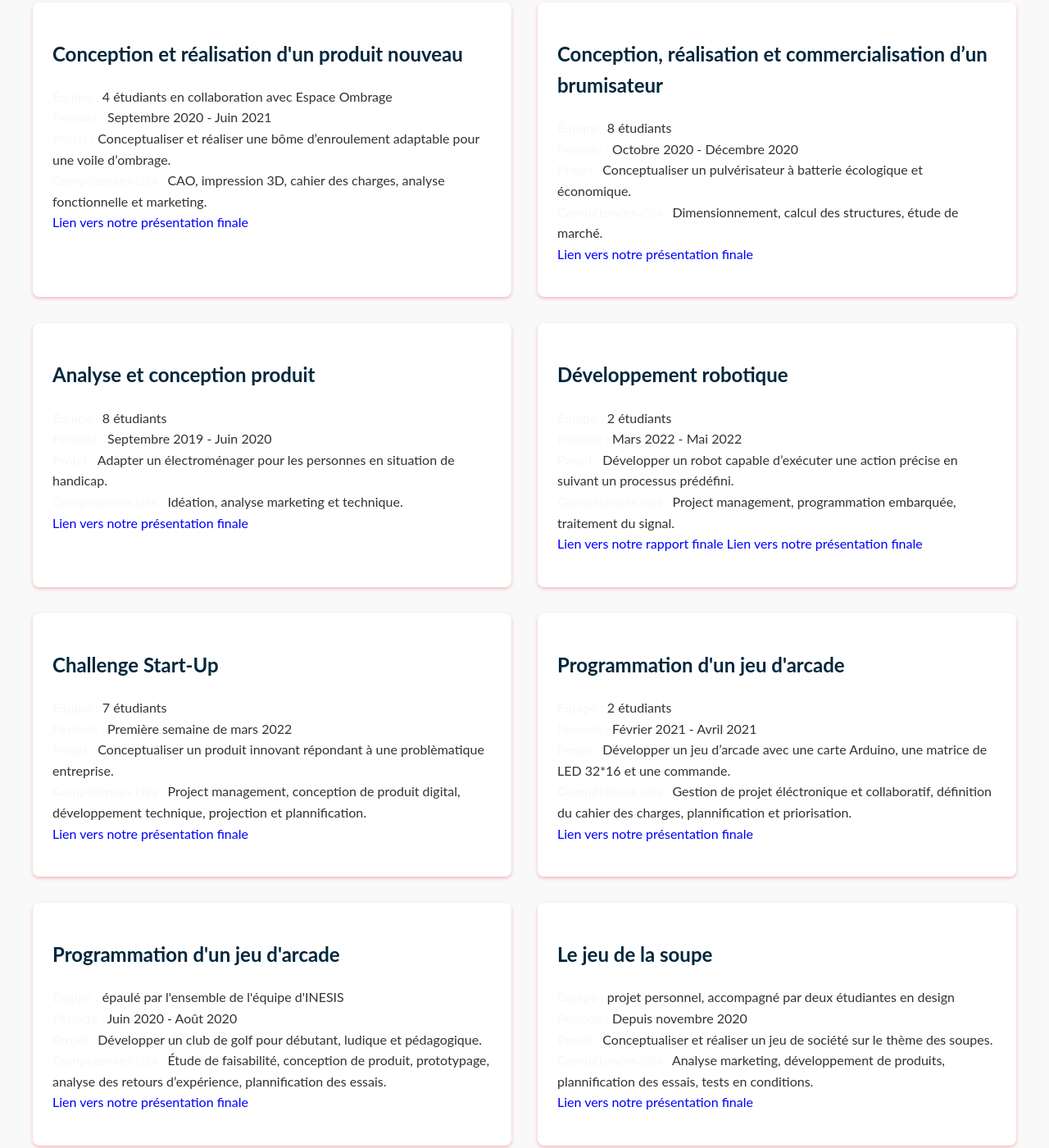
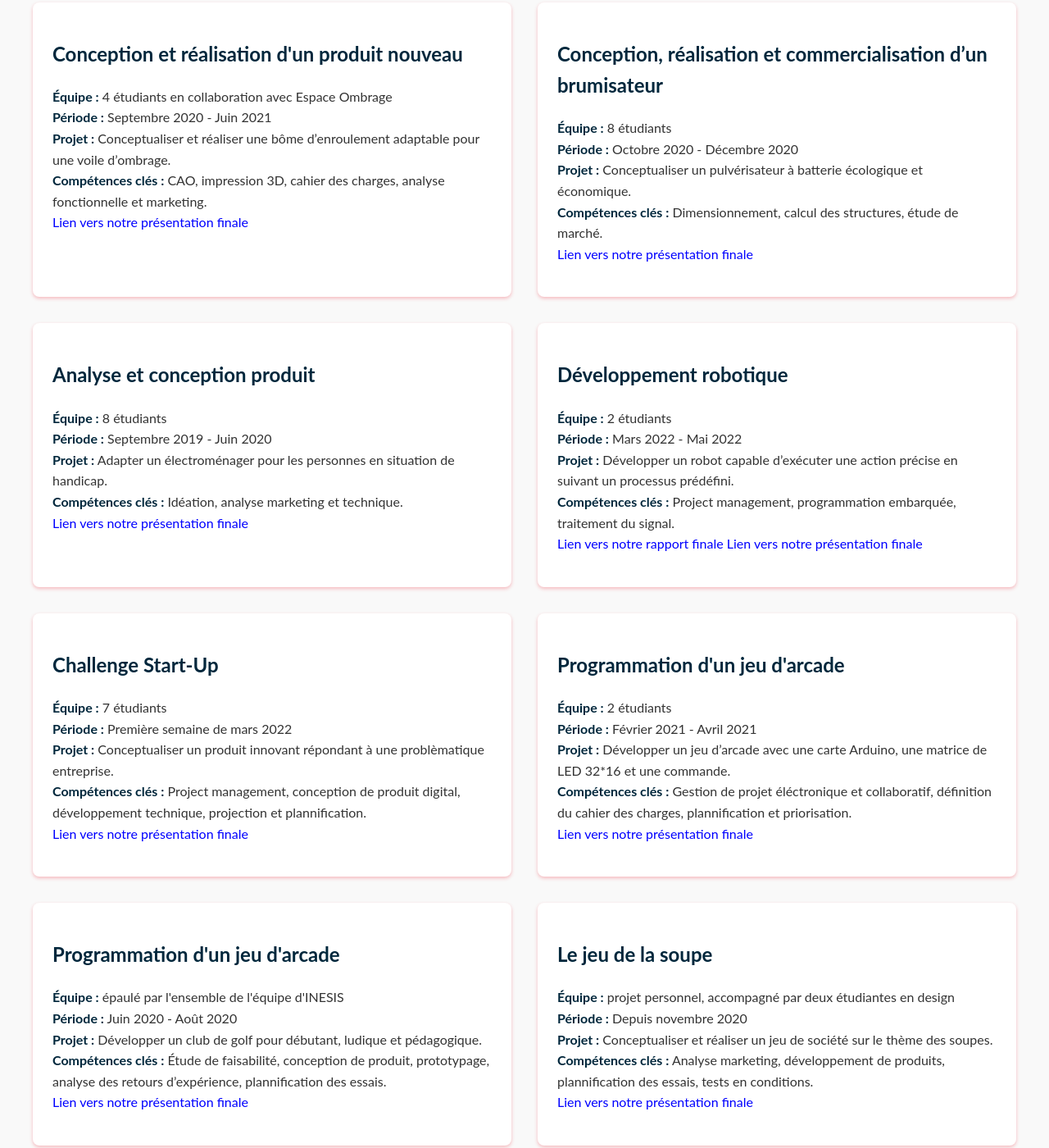
Before and after one commit to eugeneleconte/portfolio, a plain HTML site: page index.html in a window 1280 px wide. Shown: the part 197-1597 px from the top of the page at 82% size. Drawn offline with Linux system fonts and the light colour scheme.

Commit message:
re-colors

```diff
--- a/index.html
+++ b/index.html
@@ -54,74 +54,74 @@
        <!-- conception et realisation d'un produit -->
        <section>
            <h2>Conception et réalisation d'un produit nouveau</h2>
-           <p><strong style="color: #f9f9f9;">Équipe :</strong> 4 étudiants en collaboration avec Espace Ombrage<br>
-           <strong style="color: #f9f9f9;">Période :</strong> Septembre 2020 - Juin 2021<br>
-           <strong style="color: #f9f9f9;">Projet :</strong> Conceptualiser et réaliser une bôme d’enroulement adaptable pour une voile d’ombrage.<br>
-           <strong style="color: #f9f9f9;">Compétences clés :</strong> CAO, impression 3D, cahier des charges, analyse fonctionnelle et marketing.<br>
+           <p><strong style="color: #00273c;">Équipe :</strong> 4 étudiants en collaboration avec Espace Ombrage<br>
+           <strong style="color: #00273c;">Période :</strong> Septembre 2020 - Juin 2021<br>
+           <strong style="color: #00273c;">Projet :</strong> Conceptualiser et réaliser une bôme d’enroulement adaptable pour une voile d’ombrage.<br>
+           <strong style="color: #00273c;">Compétences clés :</strong> CAO, impression 3D, cahier des charges, analyse fonctionnelle et marketing.<br>
            <a href="#">Lien vers notre présentation finale</a></p>
        </section>
         <!-- Conception, réalisation et commercialisation d’un brumisateur -->
        <section>
            <h2>Conception, réalisation et commercialisation d’un brumisateur</h2>
-           <p><strong style="color: #f9f9f9;">Équipe :</strong> 8 étudiants<br>
-           <strong style="color: #f9f9f9;">Période :</strong> Octobre 2020 - Décembre 2020<br>
-           <strong style="color: #f9f9f9;">Projet :</strong> Conceptualiser un pulvérisateur à batterie écologique et économique.<br>
-           <strong style="color: #f9f9f9;">Compétences clés :</strong> Dimensionnement, calcul des structures, étude de marché.<br>
+           <p><strong style="color: #00273c;">Équipe :</strong> 8 étudiants<br>
+           <strong style="color: #00273c;">Période :</strong> Octobre 2020 - Décembre 2020<br>
+           <strong style="color: #00273c;">Projet :</strong> Conceptualiser un pulvérisateur à batterie écologique et économique.<br>
+           <strong style="color: #00273c;">Compétences clés :</strong> Dimensionnement, calcul des structures, étude de marché.<br>
            <a href="#">Lien vers notre présentation finale</a></p>
        </section>
        <!-- analyse et conception produits -->
        <section>
            <h2>Analyse et conception produit</h2>
-           <p><strong style="color: #f9f9f9;">Équipe :</strong> 8 étudiants<br>
-           <strong style="color: #f9f9f9;">Période :</strong> Septembre 2019 - Juin 2020<br>
-           <strong style="color: #f9f9f9;">Projet :</strong> Adapter un électroménager pour les personnes en situation de handicap.<br>
-           <strong style="color: #f9f9f9;">Compétences clés :</strong> Idéation, analyse marketing et technique.<br>
+           <p><strong style="color: #00273c;">Équipe :</strong> 8 étudiants<br>
+           <strong style="color: #00273c;">Période :</strong> Septembre 2019 - Juin 2020<br>
+           <strong style="color: #00273c;">Projet :</strong> Adapter un électroménager pour les personnes en situation de handicap.<br>
+           <strong style="color: #00273c;">Compétences clés :</strong> Idéation, analyse marketing et technique.<br>
            <a href="#">Lien vers notre présentation finale</a></p>
        </section>
        <!-- Développement robotique -->
        <section>
            <h2>Développement robotique</h2>
-           <p><strong style="color: #f9f9f9;">Équipe :</strong> 2 étudiants<br>
-           <strong style="color: #f9f9f9;">Période :</strong> Mars 2022 - Mai 2022<br>
-           <strong style="color: #f9f9f9;">Projet :</strong> Développer un robot capable d’exécuter une action précise en suivant un processus prédéfini.<br>
-           <strong style="color: #f9f9f9;">Compétences clés :</strong> Project management, programmation embarquée, traitement du signal.<br>
+           <p><strong style="color: #00273c;">Équipe :</strong> 2 étudiants<br>
+           <strong style="color: #00273c;">Période :</strong> Mars 2022 - Mai 2022<br>
+           <strong style="color: #00273c;">Projet :</strong> Développer un robot capable d’exécuter une action précise en suivant un processus prédéfini.<br>
+           <strong style="color: #00273c;">Compétences clés :</strong> Project management, programmation embarquée, traitement du signal.<br>
            <a href="#">Lien vers notre rapport finale</a>
            <a href="#">Lien vers notre présentation finale</a></p>
        </section>
               <!-- Challenge Start-Up -->
        <section>
            <h2>Challenge Start-Up</h2>
-           <p><strong style="color: #f9f9f9;">Équipe :</strong> 7 étudiants<br>
-           <strong style="color: #f9f9f9;">Période :</strong> Première semaine de mars 2022<br>
-           <strong style="color: #f9f9f9;">Projet :</strong> Conceptualiser un produit innovant répondant à une problèmatique entreprise.<br>
-           <strong style="color: #f9f9f9;">Compétences clés :</strong> Project management, conception de produit digital, développement technique, projection et plannification.<br>
+           <p><strong style="color: #00273c;">Équipe :</strong> 7 étudiants<br>
+           <strong style="color: #00273c;">Période :</strong> Première semaine de mars 2022<br>
+           <strong style="color: #00273c;">Projet :</strong> Conceptualiser un produit innovant répondant à une problèmatique entreprise.<br>
+           <strong style="color: #00273c;">Compétences clés :</strong> Project management, conception de produit digital, développement technique, projection et plannification.<br>
            <a href="image/photo de profil.png">Lien vers notre présentation finale</a></p>
        </section>
               <!-- Programmation d'un jeu d'arcade -->
        <section>
            <h2>Programmation d'un jeu d'arcade</h2>
-           <p><strong style="color: #f9f9f9;">Équipe :</strong> 2 étudiants<br>
-           <strong style="color: #f9f9f9;">Période :</strong> Février 2021 - Avril 2021<br>
-           <strong style="color: #f9f9f9;">Projet :</strong> Développer un jeu d’arcade avec une carte Arduino, une matrice de LED 32*16 et une commande.<br>
-           <strong style="color: #f9f9f9;">Compétences clés :</strong> Gestion de projet éléctronique et collaboratif, définition du cahier des charges, plannification et priorisation.<br>
+           <p><strong style="color: #00273c;">Équipe :</strong> 2 étudiants<br>
+           <strong style="color: #00273c;">Période :</strong> Février 2021 - Avril 2021<br>
+           <strong style="color: #00273c;">Projet :</strong> Développer un jeu d’arcade avec une carte Arduino, une matrice de LED 32*16 et une commande.<br>
+           <strong style="color: #00273c;">Compétences clés :</strong> Gestion de projet éléctronique et collaboratif, définition du cahier des charges, plannification et priorisation.<br>
            <a href="#">Lien vers notre présentation finale</a></p>
        </section>
         <!-- analyse et conception produits -->
        <section>
            <h2>Programmation d'un jeu d'arcade</h2>
-           <p><strong style="color: #f9f9f9;">Équipe :</strong> épaulé par l'ensemble de l'équipe d'INESIS<br>
-           <strong style="color: #f9f9f9;">Période :</strong> Juin 2020 - Août 2020<br>
-           <strong style="color: #f9f9f9;">Projet :</strong> Développer un club de golf pour débutant, ludique et pédagogique.<br>
-           <strong style="color: #f9f9f9;">Compétences clés :</strong> Étude de faisabilité, conception de produit, prototypage, analyse des retours d’expérience, plannification des essais.<br>
+           <p><strong style="color: #00273c;">Équipe :</strong> épaulé par l'ensemble de l'équipe d'INESIS<br>
+           <strong style="color: #00273c;">Période :</strong> Juin 2020 - Août 2020<br>
+           <strong style="color: #00273c;">Projet :</strong> Développer un club de golf pour débutant, ludique et pédagogique.<br>
+           <strong style="color: #00273c;">Compétences clés :</strong> Étude de faisabilité, conception de produit, prototypage, analyse des retours d’expérience, plannification des essais.<br>
            <a href="#">Lien vers notre présentation finale</a></p>
        </section>
         <!-- analyse et conception produits -->
        <section>
            <h2>Le jeu de la soupe</h2>
-           <p><strong style="color: #f9f9f9;">Équipe :</strong> projet personnel, accompagné par deux étudiantes en design<br>
-           <strong style="color: #f9f9f9;">Période :</strong> Depuis novembre 2020<br>
-           <strong style="color: #f9f9f9;">Projet :</strong>  Conceptualiser et réaliser un jeu de société sur le thème des soupes.<br>
-           <strong style="color: #f9f9f9;">Compétences clés :</strong> Analyse marketing, développement de produits, plannification des essais, tests en conditions.<br>
+           <p><strong style="color: #00273c;">Équipe :</strong> projet personnel, accompagné par deux étudiantes en design<br>
+           <strong style="color: #00273c;">Période :</strong> Depuis novembre 2020<br>
+           <strong style="color: #00273c;">Projet :</strong>  Conceptualiser et réaliser un jeu de société sur le thème des soupes.<br>
+           <strong style="color: #00273c;">Compétences clés :</strong> Analyse marketing, développement de produits, plannification des essais, tests en conditions.<br>
            <a href="#">Lien vers notre présentation finale</a></p>
        </section>
    </div>
```
